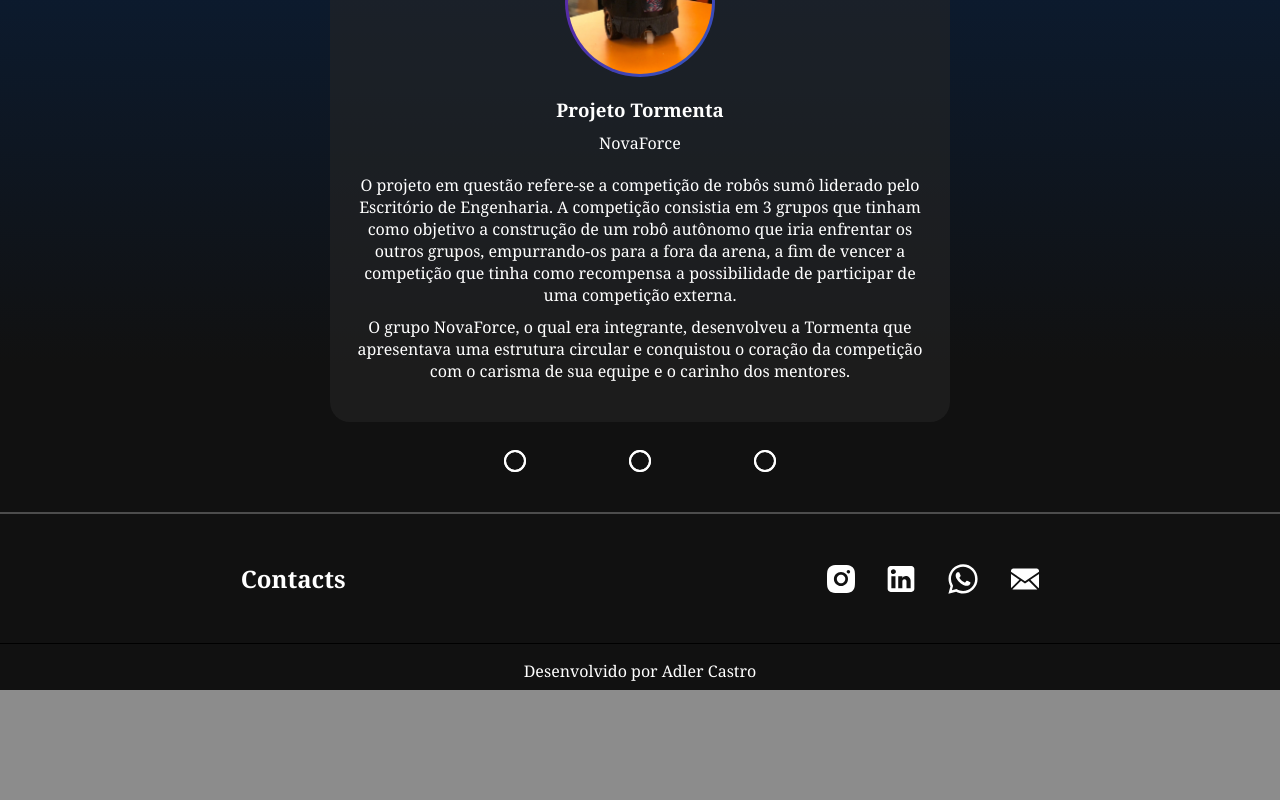
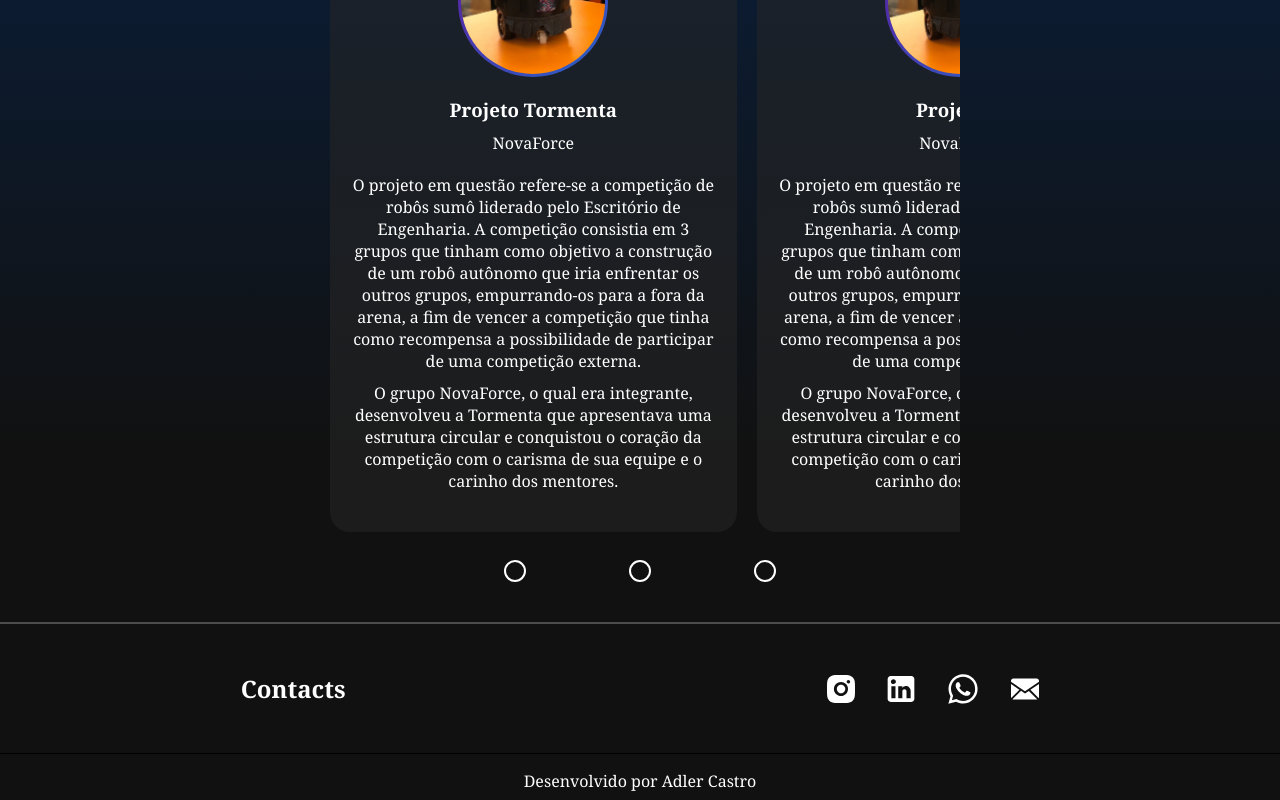
Before and after one commit to AdlerCastro/Website-Pessoal, a Next.js app in the folder website-pessoal/: page / in a window 1280 px wide. Shown: the part 1683-2483 px from the top of the page. Before the commit the page ends 2373 px from the top, so only its background shows below. Built offline with nearby package versions, Linux system fonts and the light colour scheme.

Commit message:
style: Ajustando o CSS da seção

```diff
--- a/website-pessoal/src/components/templates/Projects/components/SlideProjects/styles.css
+++ b/website-pessoal/src/components/templates/Projects/components/SlideProjects/styles.css
@@ -14,7 +14,7 @@
 }
 
 .slides {
-    width: 300%;
+    width: 200%;
     display: flex;
 }
 
@@ -24,7 +24,7 @@
 
 .slide{
     position: relative;
-    width: 33.33%;
+    width: 50%;
     transition: 0.5s all;
 }
 
@@ -108,40 +108,7 @@
 }
 
 #radio2:checked ~ .first{
-    margin-left: -33.33%;
-}
-
-#radio3:checked ~ .first{
-    margin-left: -66.66%;
-}
-
-.nav-auto div{
-    padding: 9px;
-    border: 2px solid white;
-    border-radius: 100%;
-    cursor: pointer;
-    transition: 0.5s all;
-}
-
-.nav-auto{
-    position: absolute;
-    width: 375px;
-    display: flex;
-    align-items: center;
-    justify-content: space-around;
-    bottom: 0;
-}
-
-#radio1:checked ~ .nav-auto .auto-btn1{
-    margin-left: 0;
-}
-
-#radio2:checked ~ .nav-auto .auto-btn2{
-    margin-left: -33.33%;
-}
-
-#radio3:checked ~ .nav-auto .auto-btn3{
-    margin-left: -66.66%;
+    margin-left: -50%;
 }
 
 @media(min-width: 768px) {
```
